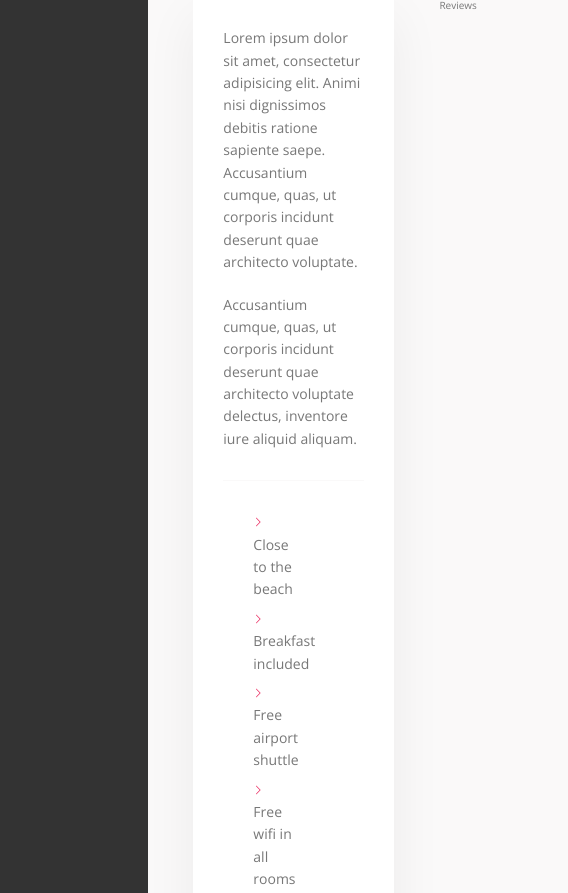
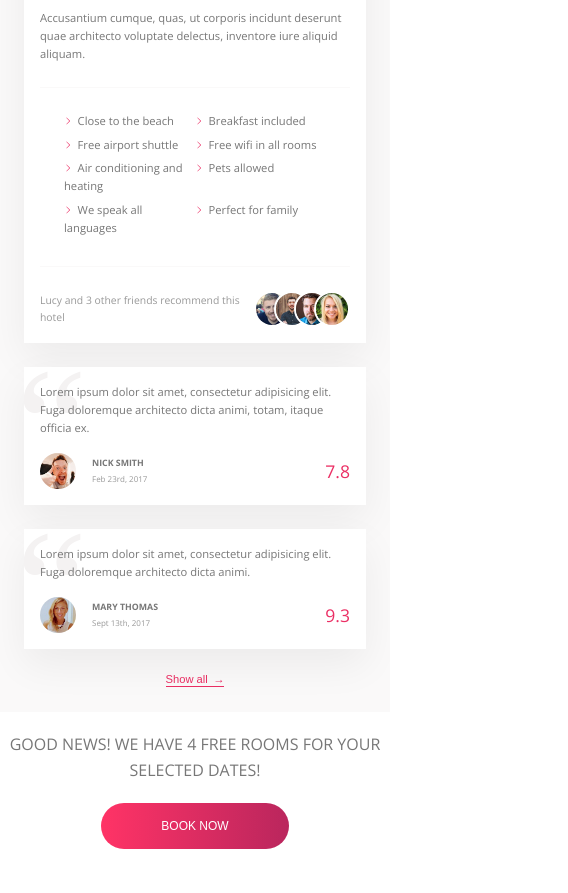
Before and after one commit to JayKamana/Trillo, a website: page index.html in a window 390 px wide. Shown: the part 501-1394 px from the top of the page, 568 px wide, since content can reach past the window. After the commit the page ends 1370 px from the top, so only its background shows below. Drawn offline with nearby package versions, Linux system fonts and the light colour scheme; files that its build step writes are made by us from their sources.

Commit message:
add review section and media queries

```diff
--- a/index.html
+++ b/index.html
@@ -126,7 +126,7 @@
             <svg class="overview__icon-location">
               <use xlink:href="img/sprite.svg#icon-location-pin"></use>
             </svg>
-            <button class="btn btn-inline">Albufeira, Portugal</button>
+            <button class="btnl btn-inline">Albufeira, Portugal</button>
           </div>
           <div class="overview__rating">
             <div class="overview__rating-average">8.6</div>
@@ -164,8 +164,44 @@
           </div>
         </div>
         <div class="user-reviews">
-          Reviews
+          <figure class="review">
+            <blockquote class="review__text">
+              Lorem ipsum dolor sit amet, consectetur adipisicing elit. Fuga doloremque architecto dicta animi, totam, itaque officia ex.
+            </blockquote>
+            <figcaption class="review__user">
+              <img src="img/user-1.jpg" alt="User 1" class="review__photo">
+              <div class="review__user-box">
+                <p class="review__user-name">Nick Smith</p>
+                <p class="review__user-date">Feb 23rd, 2017</p>
+              </div>
+              <div class="review__rating">7.8</div>
+            </figcaption>
+          </figure>
+          <figure class="review">
+            <blockquote class="review__text">
+              Lorem ipsum dolor sit amet, consectetur adipisicing elit. Fuga doloremque architecto dicta animi.
+            </blockquote>
+            <figcaption class="review__user">
+              <img src="img/user-2.jpg" alt="User 2" class="review__photo">
+              <div class="review__user-box">
+                <p class="review__user-name">Mary Thomas</p>
+                <p class="review__user-date">Sept 13th, 2017</p>
+              </div>
+              <div class="review__rating">9.3</div>
+            </figcaption>
+          </figure>
+          <button class="btnl btn-inline">Show all <span>&rarr;</span> </button>
         </div>
+      </div>
+      <div class="cta">
+        <h2 class="cta__book-now">
+          Good news! We have 4 free rooms for your selected dates!
+        </h2>
+        <button class="btn">
+          <span class="btn__visible">Book now</span>
+          <span class="btn__invisible">Only 4 rooms left</span>
+
+        </button>
       </div>
       </main>
 
--- a/scss/abstracts/_variables.scss
+++ b/scss/abstracts/_variables.scss
@@ -32,3 +32,9 @@
 
   --shadow-light: 0 2rem 5rem rgba(0,0,0, .06);
 }
+
+$bp-largest: 75em;  //1200px
+$bp-large: 68.75em;  //1100
+$bp-medium: 56.25em;   //900px
+$bp-small: 37.5em;   //600px
+$bp-smallest: 31.25em;   //500px
--- a/scss/base/_base.scss
+++ b/scss/base/_base.scss
@@ -8,6 +8,10 @@
 
 html {
   font-size: 62.5%; // 1 rem = 10px; 10px/16px = 62.5%
+
+  @media only screen and (max-width: $bp-large) {
+    font-size: 50%;
+  }
 }
 
 body {
--- a/scss/components/_button.scss
+++ /dev/null
@@ -1,41 +0,0 @@
-.btn {
-  border: none;
-  font-size: inherit;
-  border-bottom: .1rem solid currentColor;
-  padding-bottom: .2rem;
-  display: inline-block;
-  background-color: transparent;
-  cursor: pointer;
-  transition: all .2s;
-}
-
-.btn-inline {
-  color: var(--color-primary);
-  backface-visibility: hidden;
-
-  &:hover {
-    color: var(--color-grey-dark-1);
-  }
-
-  &:focus {
-    outline: none;
-    animation: pulsate 1s infinite;
-  }
-}
-
-@keyframes pulsate {
-  0% {
-    transform: scale(1);
-    box-shadow: none;
-  }
-
-  50% {
-    transform: scale(1.05);
-    box-shadow: 0 1rem 4rem rgba(0,0,0, .25);
-  }
-
-  100% {
-    transform: scale(1);
-    box-shadow: none;
-  }
-}
--- /dev/null
+++ b/scss/components/_buttons.scss
@@ -0,0 +1,106 @@
+.btnl {
+  border: none;
+  font-size: inherit;
+  border-bottom: 0.1rem solid currentColor;
+  padding-bottom: 0.2rem;
+  display: inline-block;
+  background-color: transparent;
+  cursor: pointer;
+  transition: all 0.2s;
+}
+
+.btn-inline {
+  color: var(--color-primary);
+  backface-visibility: hidden;
+
+  &:hover {
+    color: var(--color-grey-dark-1);
+
+    span {
+      margin-left: 0.8rem;
+      transition: margin-left 0.2s;
+    }
+  }
+
+  &:focus {
+    outline: none;
+    animation: pulsate 1s infinite;
+  }
+
+  span {
+    margin-left: 0.3rem;
+  }
+}
+
+@keyframes pulsate {
+  0% {
+    transform: scale(1);
+    box-shadow: none;
+  }
+
+  50% {
+    transform: scale(1.05);
+    box-shadow: 0 1rem 4rem rgba(0, 0, 0, 0.25);
+  }
+
+  100% {
+    transform: scale(1);
+    box-shadow: none;
+  }
+}
+
+.btn {
+  font-size: 1.5rem;
+  border: none;
+  font-weight: 300;
+  text-transform: uppercase;
+  border-radius: 10rem;
+  background-image: linear-gradient(
+    to right,
+    var(--color-primary-light),
+    var(--color-primary-dark)
+  );
+  color: #fff;
+  position: relative;
+  overflow: hidden;
+  cursor: pointer;
+
+  & > * {
+    display: inline-block;
+    height: 100%;
+    width: 100%;
+    transition: all 0.2s;
+  }
+
+  &__visible {
+    padding: 2rem 7.5rem;
+  }
+
+  &__invisible {
+    position: absolute;
+    left: 0;
+    top: -100%;
+    padding: 2rem 0;
+  }
+
+  &:hover {
+    background-image: linear-gradient(
+      to left,
+      var(--color-primary-light),
+      var(--color-primary-dark)
+    );
+  }
+
+  &:hover &__visible {
+    transform: translateY(100%);
+  }
+
+  &:hover &__invisible {
+    top: 0;
+  }
+
+  &:focus {
+    outline: none;
+    animation: pulsate 1s infinite;
+  }
+}
--- /dev/null
+++ b/scss/components/_cta.scss
@@ -0,0 +1,15 @@
+.cta {
+  padding: 3.5rem 0;
+  text-align: center;
+
+  @media only screen and (max-width: $bp-medium) {
+    padding: 2.5rem 0;
+  }
+
+  &__book-now {
+    font-size: 2rem;
+    font-weight: 300;
+    margin-bottom: 2.5rem;
+    text-transform: uppercase;
+  }
+}
--- a/scss/components/_hotel-overview.scss
+++ b/scss/components/_hotel-overview.scss
@@ -52,16 +52,28 @@
     flex-direction: column;
     align-items: center;
     justify-content: center;
+
+    @media only screen and (max-width: $bp-small) {
+      padding: 0 1.5rem;
+        }
   }
 
   &__rating-average {
     font-size: 2.25rem;
     font-weight: 300;
     margin-bottom: -.3rem;
+
+    @media only screen and (max-width: $bp-small) {
+      font-size: 1.8rem;
+        }
   }
 
   &__rating-count {
-    font-size: 0.8rem;
+    font-size: .8rem;
     text-transform: uppercase;
+
+    @media only screen and (max-width: $bp-small) {
+      font-size: .5rem;
+        }
   }
 }
--- a/scss/components/_navigation.scss
+++ b/scss/components/_navigation.scss
@@ -2,12 +2,25 @@
   font-size: 1.4rem;
   list-style: none;
   margin-top: 3.5rem;
+
+  @media only screen and (max-width: $bp-medium) {
+    display: flex;
+    margin: 0;
+  }
 
   &__item {
     position: relative;
 
     &:not(:last-child) {
       margin-bottom: .5rem;
+
+      @media only screen and (max-width: $bp-medium) {
+        margin: 0;
+      }
+    }
+
+    @media only screen and (max-width: $bp-medium) {
+      flex: 1;
     }
   }
 
@@ -46,6 +59,18 @@
     align-items: center;
     position: relative;
     z-index: 10;
+
+    @media only screen and (max-width: $bp-medium) {
+      justify-content: center;
+      padding: 2rem;
+    }
+
+    @media only screen and (max-width: $bp-small) {
+      flex-direction: column;
+      padding: 1.5rem .5rem;
+    }
+
+
   }
 
   &__icon {
@@ -53,6 +78,13 @@
     height: 1.75rem;
     margin-right: 2rem;
     fill: currentColor;
+
+    @media only screen and (max-width: $bp-small) {
+      margin-right: 0;
+      margin-bottom: .7rem;
+      width: 1.5rem;
+      height: 1.5rem;
+    }
   }
 
 }
@@ -62,4 +94,13 @@
   text-align: center;
   padding: 2.5rem;
   color: var(--color-grey-light-4);
+
+  @media only screen and (max-width: $bp-medium) {
+    display: none;
+  }
+
+  @media only screen and (max-width: $bp-small) {
+    font-size: 1.8rem;
+    padding: 1.25rem 2rem;
+  }
 }
--- /dev/null
+++ b/scss/components/_reviews.scss
@@ -0,0 +1,70 @@
+.review {
+  background-color: #fff;
+  box-shadow: var(--shadow-light);
+  padding: 3rem;
+  margin-bottom: 3.5rem;
+  position: relative;
+  overflow: hidden;
+
+  @media only screen and (max-width: $bp-medium) {
+    padding: 2rem;
+    margin-bottom: 3rem;
+  }
+
+&__text {
+  z-index: 10;
+  position: relative;
+}
+
+&__user {
+  display: flex;
+  align-items: center;
+  padding-top: 2rem;
+}
+
+&__photo {
+  height: 4.5rem;
+  width: 4.5rem;
+  border-radius: 50%;
+  display: inline-block;
+  margin-right: 2rem;
+}
+
+&__user-box {
+
+}
+
+&__user-name {
+  font-size: 1.1rem;
+  font-weight: 600;
+  text-transform: uppercase;
+  margin-bottom: .4rem;
+}
+
+&__user-date {
+  font-size: 1rem;
+  color: var(--color-grey-dark-3);
+}
+
+&__rating {
+  margin-left: auto;
+  color: var(--color-primary);
+  font-size: 2.2rem;
+  font-weight: 300;
+
+
+}
+
+&::before {
+  content: "\201C";
+  position: absolute;
+  top: -2.75rem;
+  left: -1rem;
+  line-height: 1;
+  font-size: 20rem;
+  color: var(--color-grey-light-2);
+  font-family: "sans-serif";
+  z-index: 1;
+}
+
+}
--- a/scss/layout/_header.scss
+++ b/scss/layout/_header.scss
@@ -9,6 +9,11 @@
   display: flex;
   align-items: center;
   justify-content: center;
+
+  @media only screen and (max-width: $bp-smallest) {
+    order: 1;
+    flex: 0 0 100%;
+  }
 
   &__input {
     font-family: inherit;
--- a/scss/main.scss
+++ b/scss/main.scss
@@ -7,9 +7,11 @@
 @import "base/typography";
 @import "base/utilities";
 
-@import "components/button";
+@import "components/buttons";
+@import "components/cta";
 @import "components/hotel-overview";
 @import "components/navigation";
+@import "components/reviews";
 
 @import "layout/header";
 
--- a/scss/pages/_home.scss
+++ b/scss/pages/_home.scss
@@ -4,6 +4,12 @@
   background-color: var(--color-grey-light-1);
   box-shadow: var(--shadow-dark);
   min-height: 50rem;
+
+  @media only screen and (max-width: $bp-largest){
+    margin: 0;
+    max-width: 100%;
+    width: 100%;
+  }
 }
 
 .header {
@@ -14,10 +20,20 @@
   display: flex;
   justify-content: space-between;
   align-items: center;
+
+  @media only screen and (max-width: $bp-smallest) {
+    flex-wrap: wrap;
+    height: 11rem;
+    align-content: space-around;
+  }
 }
 
 .content {
   display: flex;
+
+  @media only screen and (max-width: $bp-medium) {
+    flex-direction: column;
+  }
 }
 
 .sidebar {
@@ -34,10 +50,19 @@
 }
 
 .detail {
+  font-size: 1.4rem;
   display: flex;
   padding: 4.5rem;
   background-color: var(--color-grey-light-1);
   border-bottom: var(--line);
+
+  @media only screen and (max-width: $bp-medium) {
+    padding: 3rem;
+  }
+
+  @media only screen and (max-width: $bp-small) {
+    flex-direction: column;
+  }
 }
 
 .description {
@@ -47,10 +72,24 @@
   margin-right: 4.5rem;
   background-color: #fff;
   box-shadow: var(--shadow-light);
+
+  @media only screen and (max-width: $bp-medium) {
+    padding: 2rem;
+    margin-right: 3rem;
+  }
+
+  @media only screen and (max-width: $bp-small) {
+    margin-right: 0;
+    margin-bottom: 3rem;
+  }
+
 }
 
 .user-reviews {
   flex: 1;
+  display: flex;
+  flex-direction: column;
+  align-items: center;
 }
 
 .paragraph:not(:last-of-type){
@@ -79,13 +118,18 @@
     width: 1rem;
     margin-right: .7rem;
 
-    // background-image: url(../img/chevron-thin-right.svg);
-    // background-size: cover;
+     background-image: url(../img/chevron-thin-right.svg);
+     background-size: cover;
+
+    @supports (-webkit-mask-image:url()) or (mask-image:url()){
     background-color: var(--color-primary);
     -webkit-mask-image: url(../img/chevron-thin-right.svg);
     -webkit-mask-size: cover;
     mask-image: url(../img/chevron-thin-right.svg);
     mask-size: cover;
+    background-image: none;
+    }
+
   }
 }
 
@@ -100,7 +144,7 @@
   }
 
   &__friends {
-
+    display: flex;
   }
 
   &__photo {
@@ -111,7 +155,7 @@
     border: .3rem solid #fff;
 
     &:not(:last-child){
-      margin-right: -1.5rem;
+      margin-right: -2rem;
     }
   }
 }
```
